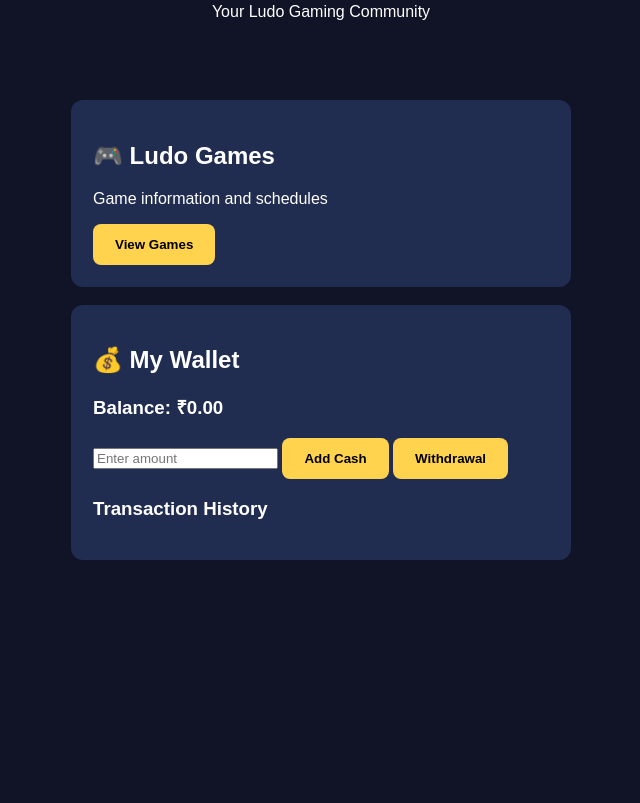
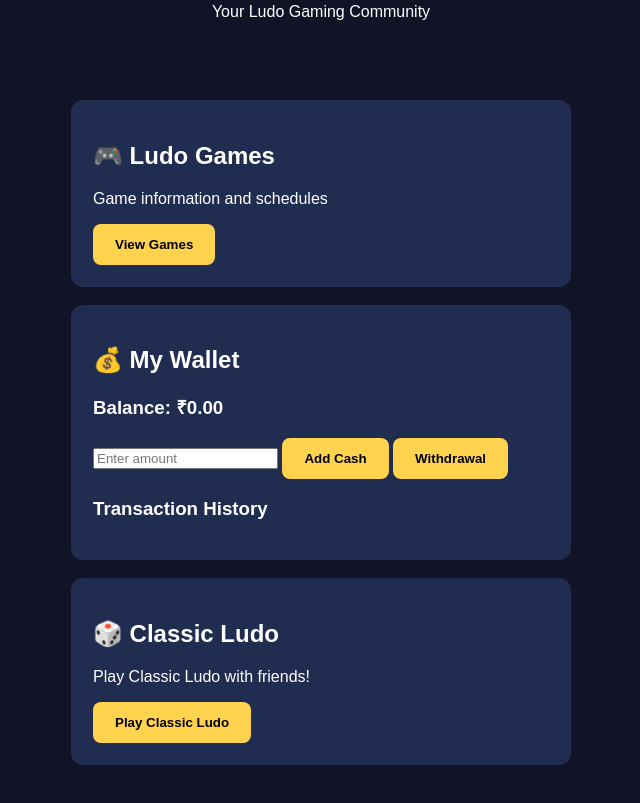
Before and after one commit to ruddar689-crypto/Moneyludoplayer, a plain HTML site: page index.html in a window 1280 px wide. Shown: the part 329-1132 px from the top of the page, without its empty margins (319-959 px from the left). Before the commit the page ends 957 px from the top, so only its background shows below. Drawn offline with Linux system fonts and the light colour scheme.

Commit message:
Update index.html

```diff
--- a/index.html
+++ b/index.html
@@ -47,7 +47,13 @@ footer{text-align:center;padding:25px;color:#aaa}
   <h3>Transaction History</h3>
   <ul id="history"></ul>
 </section>
-
+  <section class="card" id="classic-ludo">
+  <h2>🎲 Classic Ludo</h2>
+  <p>Play Classic Ludo with friends!</p>
+  <button onclick="alert('Classic Ludo coming soon!')">
+    Play Classic Ludo
+  </button>
+  </section>
 <footer> </footer>
 <script>
 let balance = 0;
```
